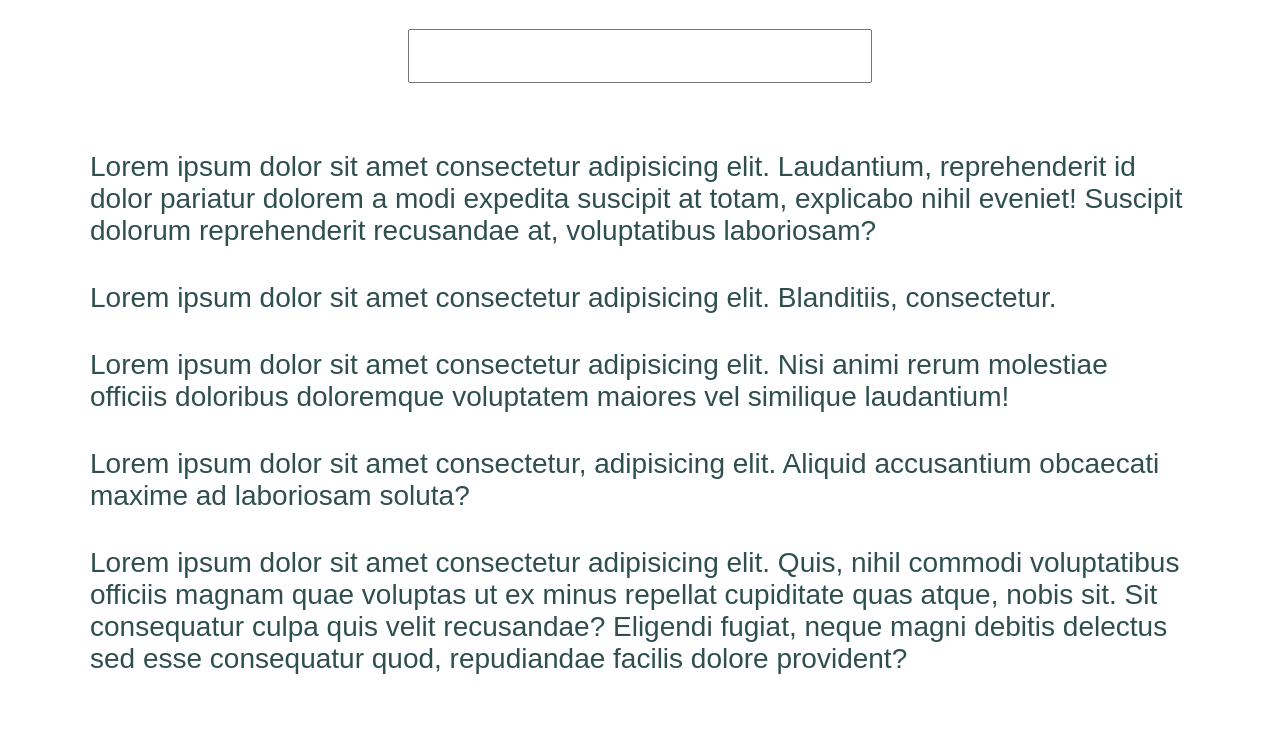
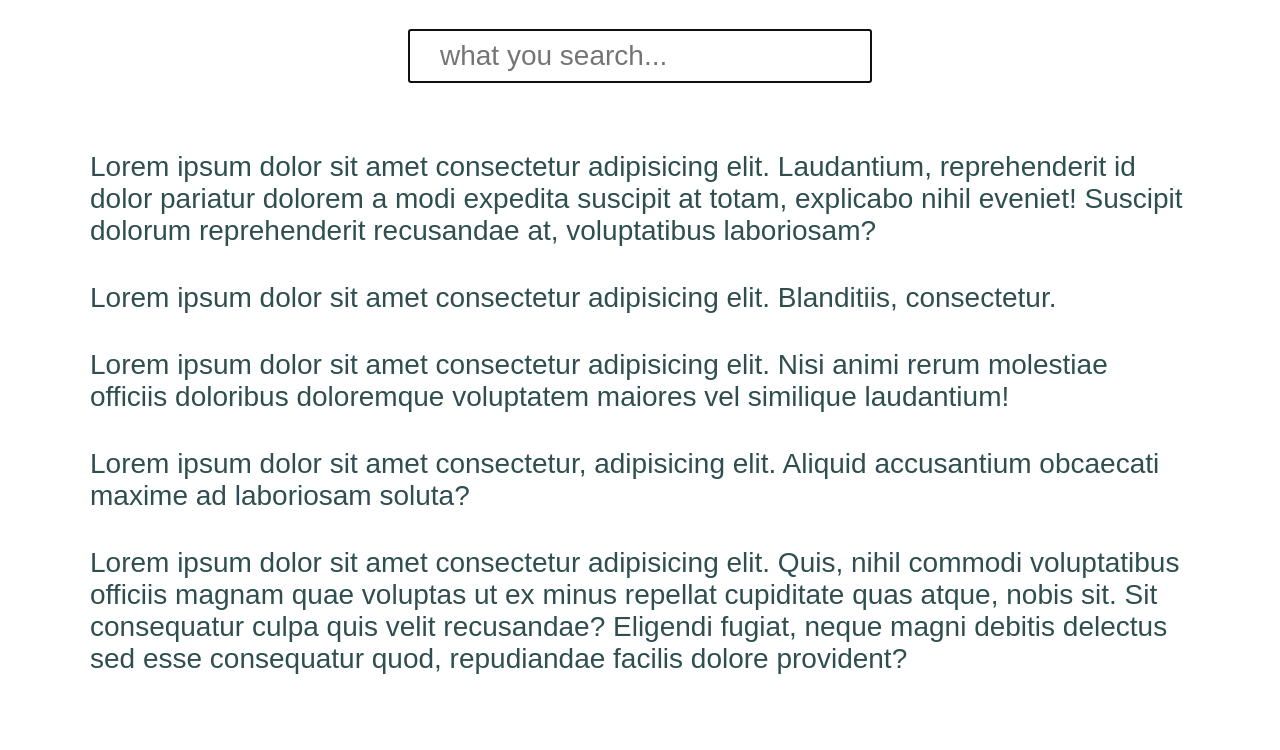
Before and after one commit to EvApanasevich/live_search, a website built with webpack: page dist/index.html in a window 1280 px wide. Shown: the part 150-900 px from the top of the page. Built offline with nearby package versions, Linux system fonts and the light colour scheme.

Commit message:
update input

```diff
--- a/dist/index.html
+++ b/dist/index.html
@@ -14,7 +14,7 @@
    <div class="container">
       <H1>Text search...</H1>
       <div class="search">
-         <input type="text" class="input-search" id="input-search-id">
+         <input type="text" class="input-search" id="input-search-id" placeholder="what you search..." autofocus>
       </div>
       <div class="content">
          <p>Lorem ipsum dolor sit amet consectetur adipisicing elit. Laudantium, reprehenderit id dolor pariatur dolorem
```
